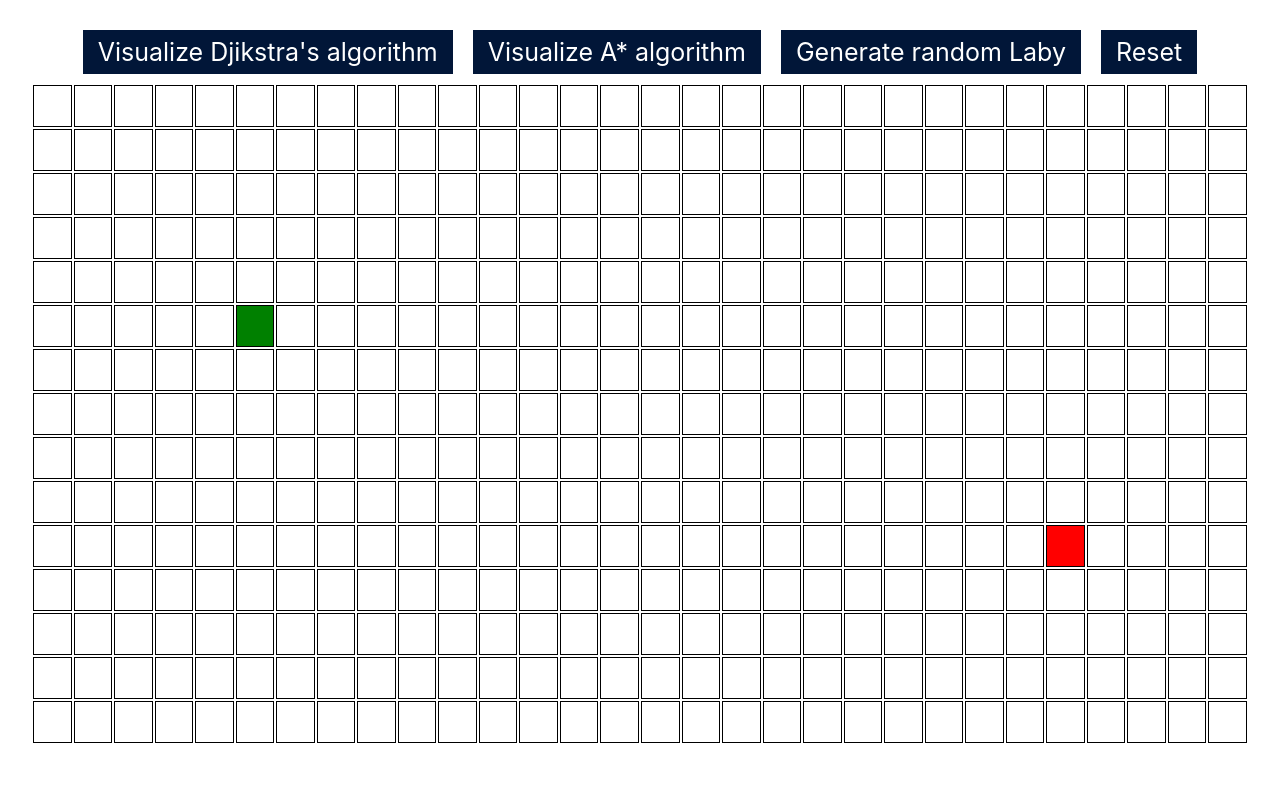
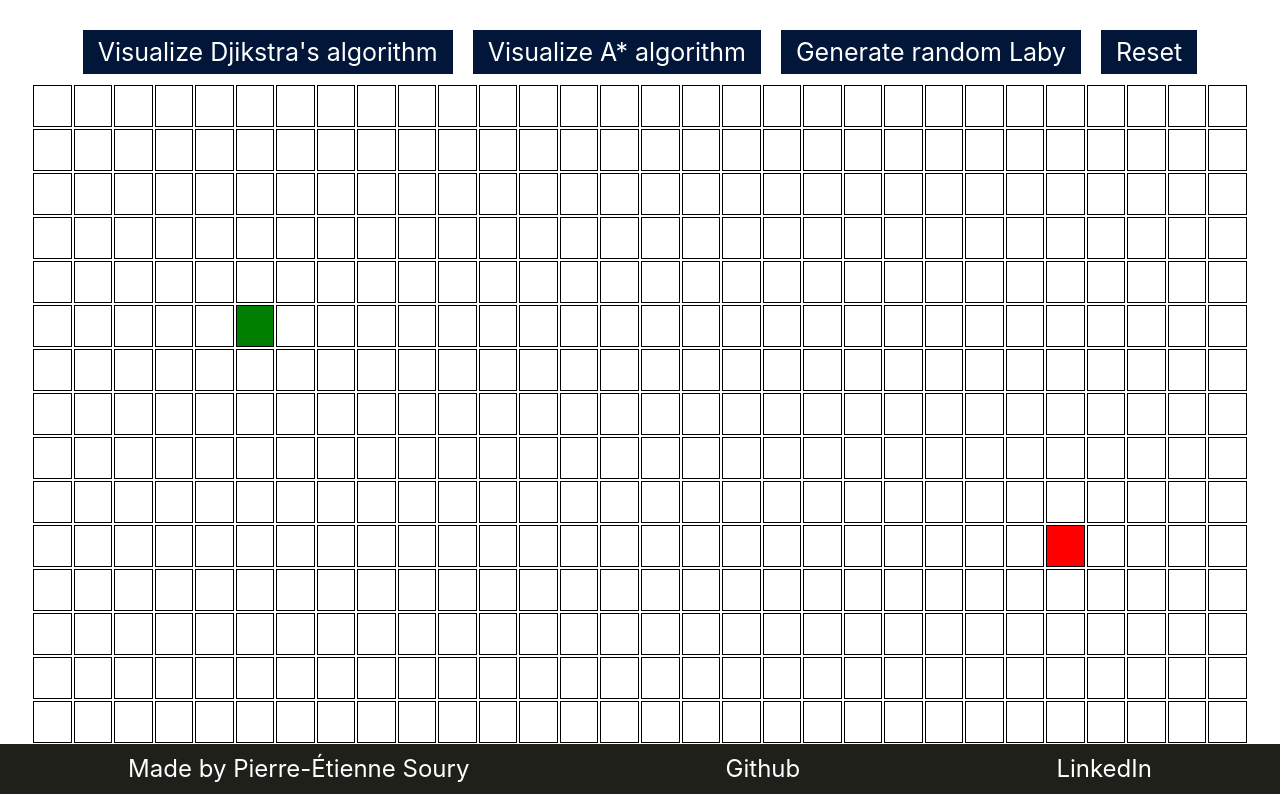
Before and after one commit to JeFaisLeCafe/pathfinder, a React (Create React App) app: page / in a window 1280 px wide. Shown: the part 189-983 px from the top of the page. Before the commit the page ends 933 px from the top, so only its background shows below. Built offline with nearby package versions, Linux system fonts and the light colour scheme.

Commit message:
added footer

```diff
--- a/public/index.html
+++ b/public/index.html
@@ -1,14 +1,12 @@
 <!DOCTYPE html>
 <html lang="en">
+
 <head>
   <meta charset="utf-8" />
   <link rel="icon" href="%PUBLIC_URL%/favicon.ico" />
   <meta name="viewport" content="width=device-width, initial-scale=1" />
   <meta name="theme-color" content="#000000" />
-    <meta
-      name="description"
-      content="Web site created using create-react-app"
-    />
+  <meta name="description" content="Web site created using create-react-app" />
   <link rel="apple-touch-icon" href="%PUBLIC_URL%/logo192.png" />
   <!--
       manifest.json provides metadata used when your web app is installed on a
@@ -24,8 +22,9 @@
       work correctly both with client-side routing and a non-root public URL.
       Learn how to configure a non-root public URL by running `npm run build`.
     -->
-    <title>React App</title>
+  <title>PE's Pathfinding Visualizer</title>
 </head>
+
 <body>
   <noscript>You need to enable JavaScript to run this app.</noscript>
   <div id="root"></div>
@@ -40,4 +39,5 @@
       To create a production bundle, use `npm run build` or `yarn build`.
     -->
 </body>
+
 </html>
--- /dev/null
+++ b/src/PathfindingVisualizer/Footer.jsx
@@ -0,0 +1,49 @@
+import React from "react";
+import styled from "styled-components";
+
+const Container = styled.div`
+  display: flex;
+  flex-direction: row;
+  height: 50px;
+  justify-content: space-around;
+  align-items: center;
+  width: 100%;
+  background-color: #1e2019;
+`;
+
+const Text = styled.p`
+  font-size: 24px;
+  color: white;
+`;
+const HoverText = styled(Text)`
+  :hover {
+    color: #1e2019;
+    background-color: lightgrey;
+    cursor: pointer;
+  }
+`;
+
+export default function Footer(props) {
+  return (
+    <Container>
+      <Text>Made by Pierre-Étienne Soury</Text>
+      <HoverText
+        onClick={() =>
+          window.open("https://github.com/JeFaisLeCafe/pathfinder", "_blank")
+        }
+      >
+        Github
+      </HoverText>
+      <HoverText
+        onClick={() =>
+          window.open(
+            "https://www.linkedin.com/in/pierre-etienne-soury-66050511b/",
+            "_blank"
+          )
+        }
+      >
+        LinkedIn
+      </HoverText>
+    </Container>
+  );
+}
--- a/src/PathfindingVisualizer/PathfindingVisualizer.jsx
+++ b/src/PathfindingVisualizer/PathfindingVisualizer.jsx
@@ -5,6 +5,7 @@ import styled from "styled-components";
 import { djikstra, getNodesInShortestPathOrder } from "../algorithms/djikstra";
 import Astar from "../algorithms/Astar";
 import * as _ from "lodash";
+import Footer from "./Footer";
 
 const Button = styled.button`
   padding: 7px 15px;
@@ -26,7 +27,12 @@ const Row = styled.div`
   display: flex;
   flex-direction: row;
 `;
+const BigContainer = styled.div`
+  display: flex;
+  flex-direction: column;
+`;
 const Container = styled.div`
+  min-height: 100vh;
   width: 100%;
   display: flex;
   justify-content: center;
@@ -298,13 +304,16 @@ export default class PathfindingVisualizer extends React.Component {
 
   render() {
     return (
+      <BigContainer>
         <Container>
           <Title />
           <Content>
             <Button onClick={this.visualizeDjikstra}>
               Visualize Djikstra's algorithm
             </Button>
-          <Button onClick={this.visualizeAstar}>Visualize A* algorithm</Button>
+            <Button onClick={this.visualizeAstar}>
+              Visualize A* algorithm
+            </Button>
             <Button onClick={this.generateRandomWall}>
               Generate random Laby
             </Button>
@@ -328,7 +337,9 @@ export default class PathfindingVisualizer extends React.Component {
                           }
                         }}
                         onMouseUp={() => this.handleMouseUp()}
-                      onMouseEnter={() => this.handleMouseEnter(rowInd, colInd)}
+                        onMouseEnter={() =>
+                          this.handleMouseEnter(rowInd, colInd)
+                        }
                       />
                     );
                   })}
@@ -337,6 +348,8 @@ export default class PathfindingVisualizer extends React.Component {
             })}
           </Content>
         </Container>
+        <Footer />
+      </BigContainer>
     );
   }
 }
```
Lines whose indentation alone changed are shown as unchanged.
